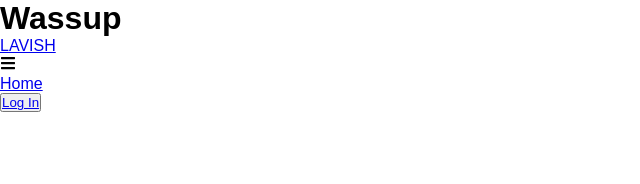
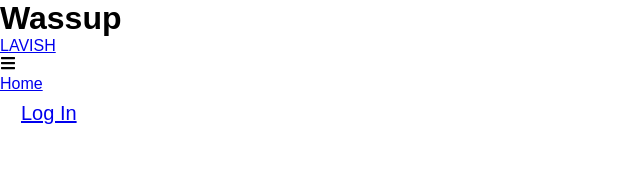
Before and after one commit to HxnDev/FYP-Frontend, a React (Create React App) app in the folder website/: page / in a window 1280 px wide. Shown: the top 184 px of the page, without its empty margins (0-640 px from the left). Built offline with nearby package versions, Linux system fonts and the light colour scheme.

Commit message:
Button.js Implemented and Tested

```diff
--- a/website/src/components/pages/Button.css
+++ b/website/src/components/pages/Button.css
@@ -0,0 +1,96 @@
+:root {
+    --primary: #fff;
+}
+
+.btn {
+    padding: 8px 20px;
+    border-radius: 4px;
+    outline: none;
+    border: none;
+    cursor: pointer;
+    white-space: nowrap;
+}
+
+.btn--primary {
+    background-color: var(--primary);
+    color: #242424;
+    border: 1px solid var(--primary);
+}
+
+.btn--outline {
+    background-color: transparent;
+    color: #fff;
+    padding: 8px 20px;
+    border: 1px solid var(--primary);
+    transition: all 0.3s ease-out;
+}
+
+.btn--medium {
+    padding: 8px 20px;
+    font-size: 20px;
+}
+
+.btn--large {
+    padding: 12px 26px;
+    font-size: 20px;
+}
+
+.btn--mobile {
+    text-align: center;
+    border-radius: 4px;
+    width: 80%;
+    text-decoration: none;
+    font-size: 24px;
+    background-color: transparent;
+    color: #fff;
+    padding: 14px 20px;
+    border: 1px solid #fff;
+    transition: all 0.3s ease-out;
+}
+
+.btn--wide{
+    padding: 12px 64px;
+    font-size: 20px;
+}
+
+.btn--large:hover, .btn--medium:hover, .btn--mobile:hover{
+    transition: all 0.3s ease-out;
+    background: #fff;
+    color: #242424;
+}
+
+.btn--wide:hover{
+    color: #fff;
+    background-color: #f00946;
+    transition: all 0.2s ease-out;
+}
+
+.blue {
+    background-color: #276afb;
+    color: #fff;
+    border: none;
+}
+
+.red {
+    background-color: #f00946;
+    color: #fff;
+    border: none;
+}
+
+.primary {
+    background-color: #242424;
+    color: #fff;
+    border: none;
+}
+
+.primary:hover {
+    background-color: #fff;
+    color: #242424;
+    border: none;
+}
+
+.green {
+    background-color: #25ce4a;
+    color: #fff;
+    border: none;
+}
--- a/website/src/components/pages/Button.js
+++ b/website/src/components/pages/Button.js
@@ -0,0 +1,35 @@
+import React from 'react';
+import './Button.css';
+
+const STYLES = ['btn--primary', 'btn--outline'];
+
+const SIZES = ['btn--medium', 'btn--large', 'btn--mobile', 'btn--wide'];
+
+const COLOR = ['primary', 'blue', 'red', 'green'];
+
+export const Button = ({
+  children,
+  type,
+  onClick,
+  buttonStyle,
+  buttonSize,
+  buttonColor
+}) => {
+  const checkButtonStyle = STYLES.includes(buttonStyle)
+    ? buttonStyle
+    : STYLES[0];
+
+  const checkButtonSize = STYLES.includes(buttonSize) ? buttonSize : SIZES[0];
+
+  const checkButtonColor = STYLES.includes(buttonColor) ? buttonColor : null;
+
+  return (
+    <button
+      className={`btn ${checkButtonStyle} ${checkButtonSize} ${checkButtonColor}`}
+      onClick={onClick}
+      type={type}
+    >
+      {children}
+    </button>
+  );
+};
--- a/website/src/components/pages/Navbar.js
+++ b/website/src/components/pages/Navbar.js
@@ -1,6 +1,7 @@
 import React, {useState} from 'react'
 import {Link} from 'react-router-dom'
 import {FaBars, FaTimes} from  'react-icons/fa'
+import { Button } from './Button';
 
 
 function Navbar() {
@@ -26,11 +27,11 @@ function Navbar() {
 
               <li className='nav-btn'>
                 {
-                  <button buttonStyle='btn--outline' buttonSize='btn--mobile'>
+                  <Button buttonStyle='btn--outline' buttonSize='btn--mobile'>
                     <Link to='/login' className='btn-link'>
                      Log In
                     </Link>
-                  </button>
+                  </Button>
                 }
               </li>
             </ul>
```
